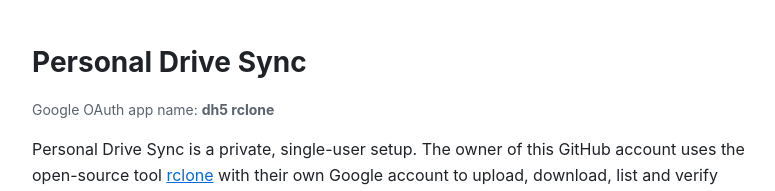
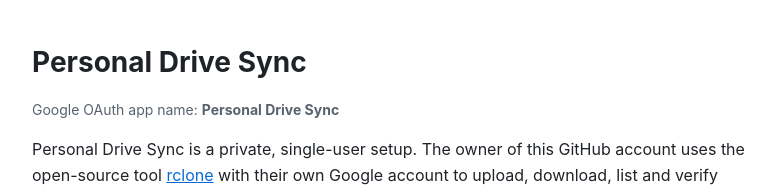
Before and after one commit to muthiah-star/personal-drive-sync, a plain HTML site: page index.html in a window 1280 px wide. Shown: the top 191 px of the page, without its empty margins (248-1023 px from the left). Drawn offline with Linux system fonts and the light colour scheme.

Commit message:
OAuth app renamed to Personal Drive Sync

```diff
--- a/index.html
+++ b/index.html
@@ -11,7 +11,7 @@
 </head>
 <body>
 <h1>Personal Drive Sync</h1>
-<p class="muted">Google OAuth app name: <strong>dh5 rclone</strong></p>
+<p class="muted">Google OAuth app name: <strong>Personal Drive Sync</strong></p>
 <p>Personal Drive Sync is a private, single-user setup. The owner of this GitHub account uses the open-source tool
 <a href="https://rclone.org/">rclone</a> with their own Google account to upload, download, list and verify
 their own working files in their own Google Drive, and to move those files between their own computer and their own
```
